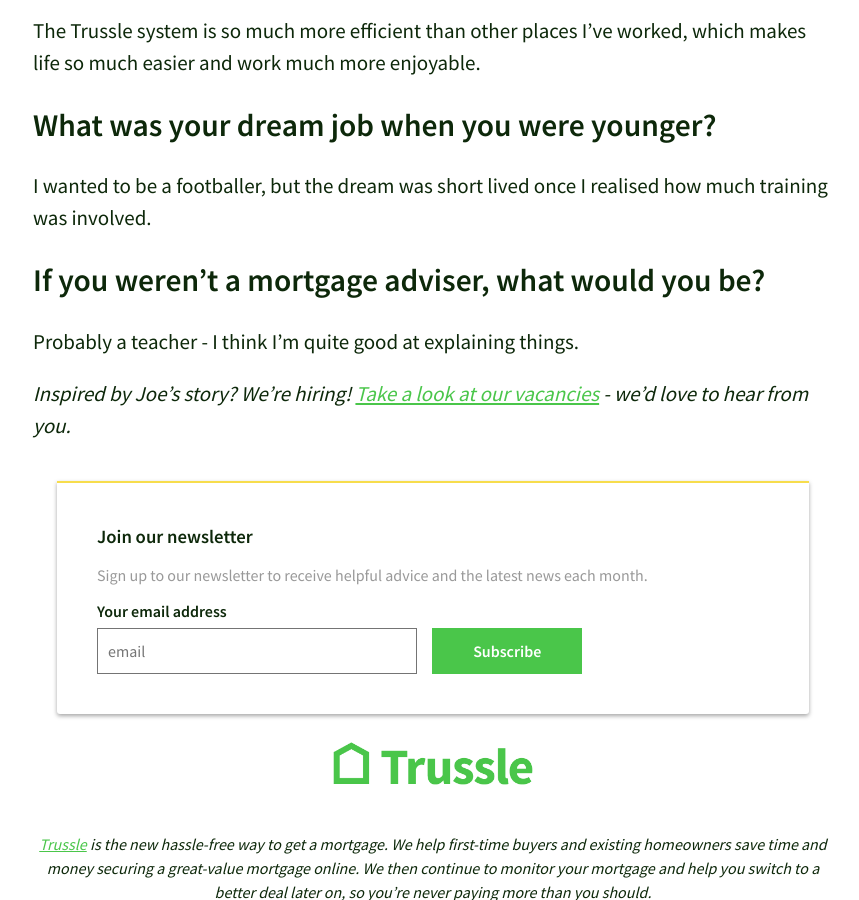
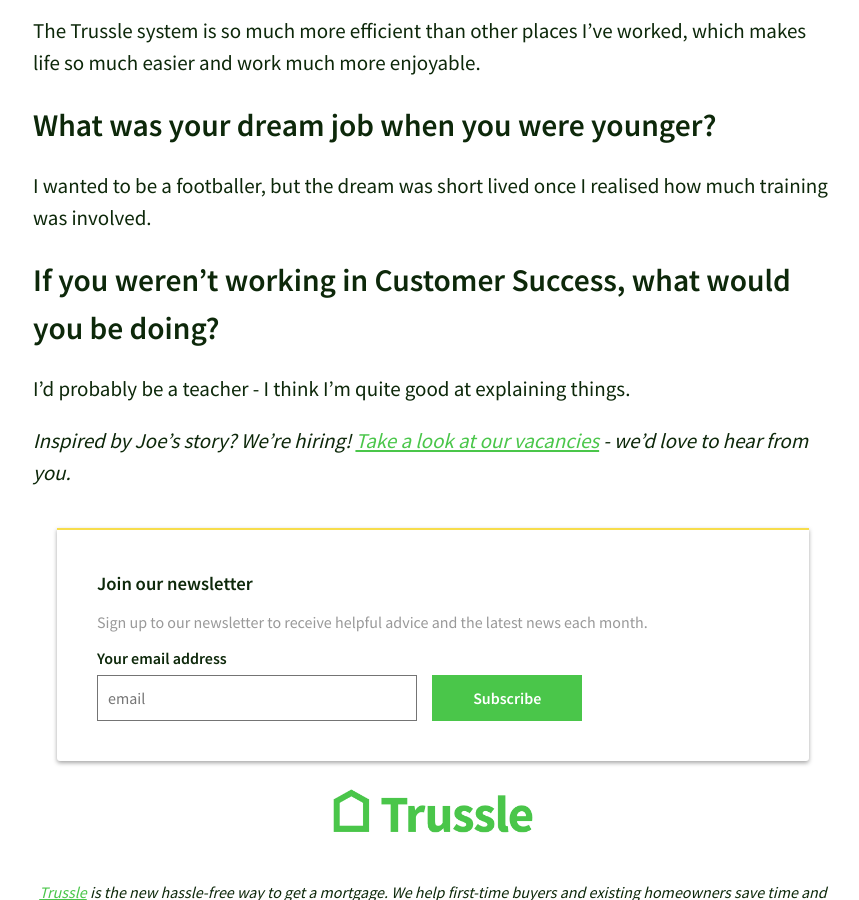
Before and after one commit to olitrussle/blog, a Jekyll site: the page built from _posts/2017-07-17-meet-the-team-joe-m.md, in a window 1280 px wide and 900 px high, scrolled down 1869 px. Shown: the whole window, without its empty margins (207-1066 px from the left). Built offline with Jekyll 4.4.1, drawn with Linux system fonts in a browser that asks for light colours; comment, search, counter and statistics services are not loaded.

Commit message:
Update 2017-07-17-meet-the-team-joe-m.md

```diff
--- a/_posts/2017-07-17-meet-the-team-joe-m.md
+++ b/_posts/2017-07-17-meet-the-team-joe-m.md
@@ -33,7 +33,7 @@
 ## What was your dream job when you were younger?
 I wanted to be a footballer, but the dream was short lived once I realised how much training was involved.
 
-## If you weren’t a mortgage adviser, what would you be?
-Probably a teacher - I think I’m quite good at explaining things.
+## If you weren’t working in Customer Success, what would you be doing?
+I'd probably be a teacher - I think I’m quite good at explaining things.
 
 _Inspired by Joe’s story? We’re hiring! [Take a look at our vacancies](https://jobs.lever.co/trussle "Trussle vacancies") - we’d love to hear from you._
```
